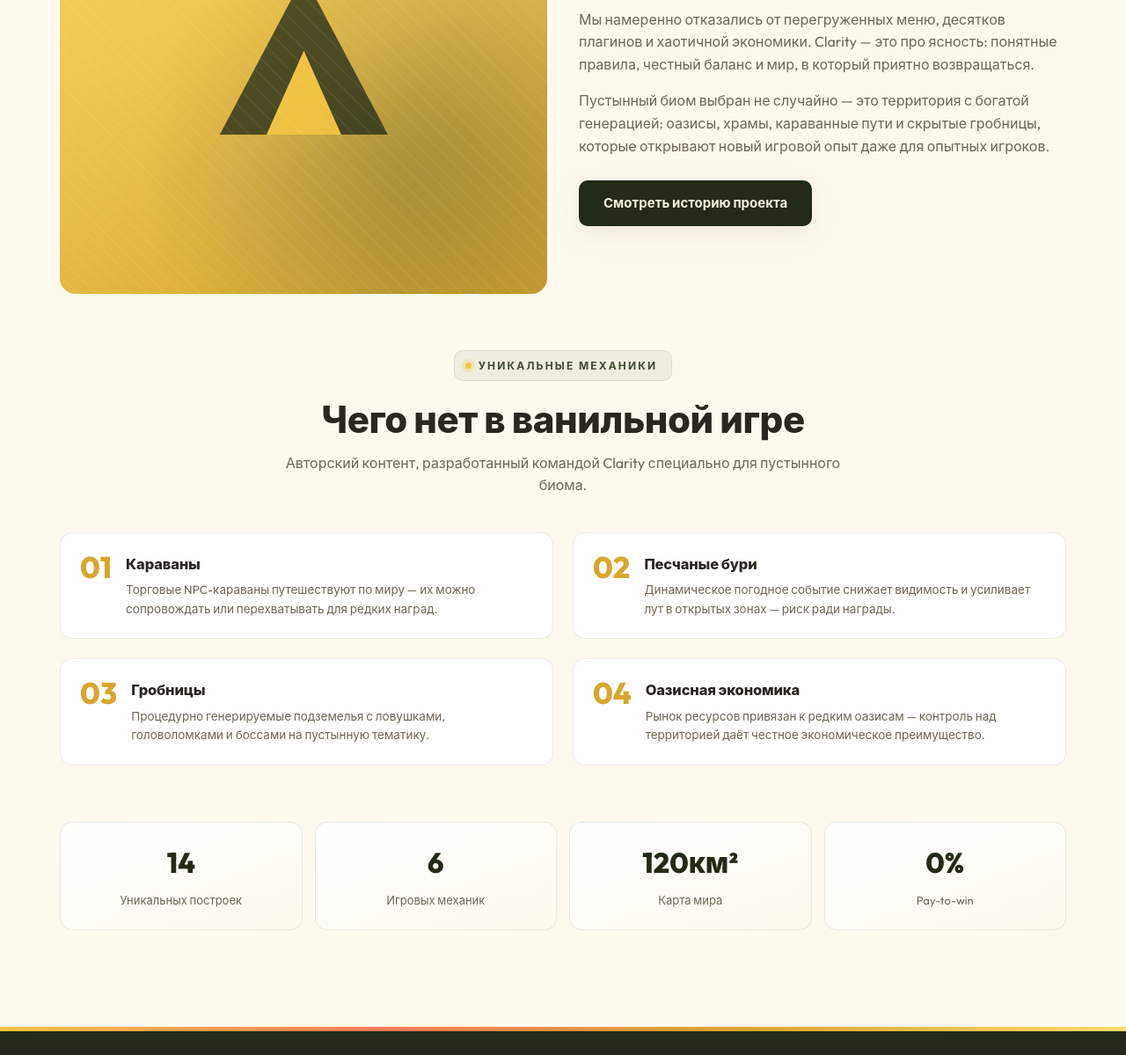
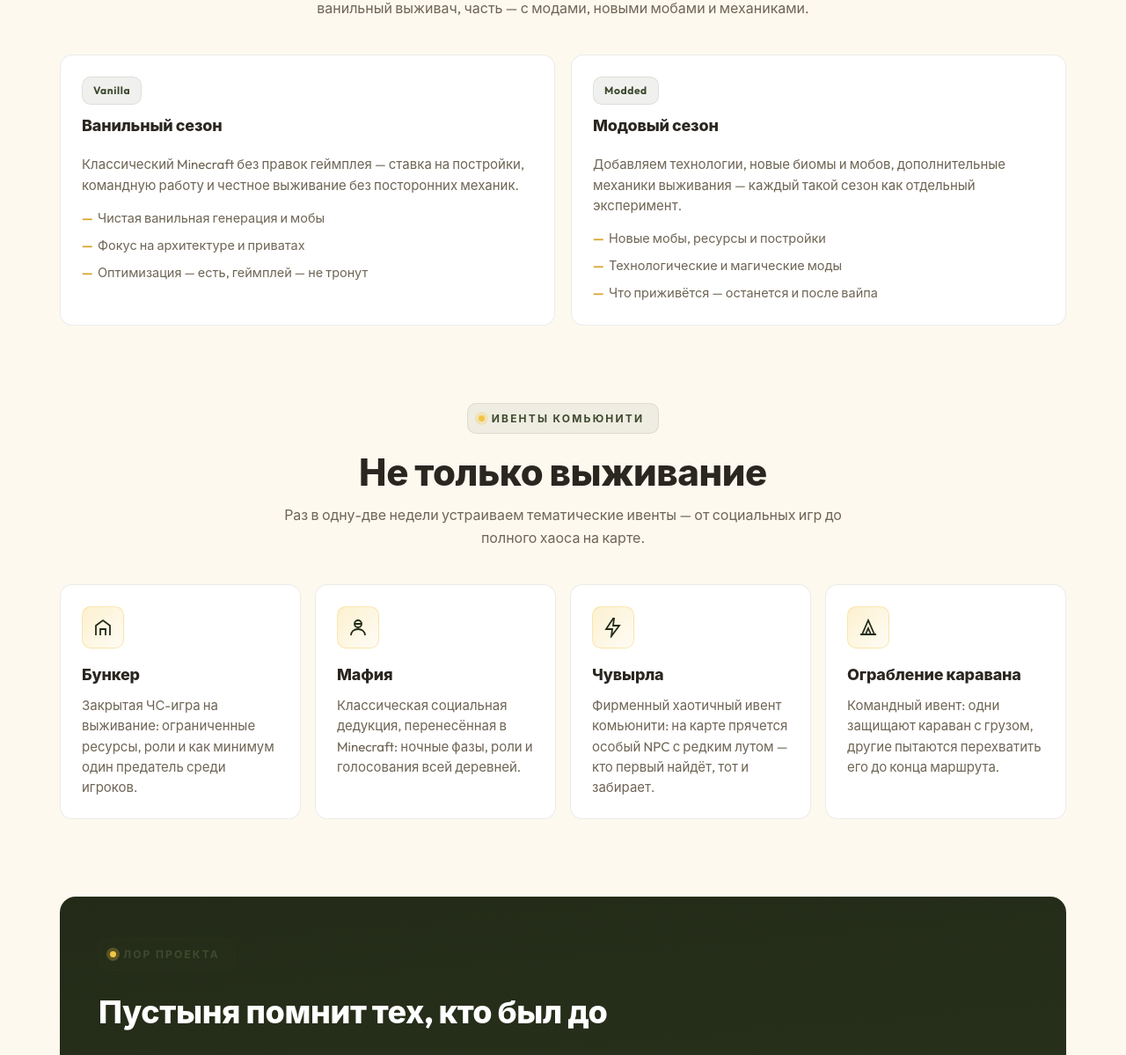
Before and after one commit to Dtermi/clarity, a website: page about.html in a window 1280 px wide. Shown: the part 616-1815 px from the top of the page at 88% size. Drawn offline with Linux system fonts and the light colour scheme.

Commit message:
Add files via upload

```diff
--- a/about.html
+++ b/about.html
@@ -4,52 +4,36 @@
 <meta charset="UTF-8"/>
 <meta name="viewport" content="width=device-width,initial-scale=1.0"/>
 <title>О сервере — Clarity</title>
-<meta name="description" content="Особенности, уникальные механики и философия Minecraft-сервера Clarity."/>
+<meta name="description" content="Ванильные и модовые сезоны, регулярные ивенты, свой лор и оптимизация — как устроен Clarity."/>
 <link rel="preconnect" href="https://fonts.googleapis.com">
 <link href="https://fonts.googleapis.com/css2?family=Outfit:wght@300;400;500;600;700;800;900&display=swap" rel="stylesheet">
 <link rel="stylesheet" href="style.css"/>
 <style>
-  .about-split{ display:grid; grid-template-columns:1fr 1fr; gap:36px; align-items:center; margin-bottom:64px; }
-  @media(max-width:900px){ .about-split{ grid-template-columns:1fr; } }
-  .about-visual{
-    aspect-ratio:1/1; border-radius:var(--r-lg);
-    background:
-      radial-gradient(circle at 30% 20%, rgba(244,197,66,.5), transparent 55%),
-      radial-gradient(circle at 75% 75%, rgba(62,74,47,.35), transparent 55%),
-      linear-gradient(155deg, var(--sand-2), var(--sand-deep));
-    position:relative; overflow:hidden;
-    display:flex; align-items:center; justify-content:center;
+  .season-card{ display:flex; flex-direction:column; gap:10px; }
+  .season-card .pill-tag{ align-self:flex-start; }
+  .season-card ul{ margin-top:4px; display:flex; flex-direction:column; gap:8px; }
+  .season-card ul li{ font-size:14.5px; color:var(--ink-soft); padding-left:18px; position:relative; }
+  .season-card ul li::before{ content:'—'; position:absolute; left:0; color:var(--sand-deep); font-weight:700; }
+
+  .events-grid{ display:grid; grid-template-columns:repeat(4,1fr); gap:16px; }
+  @media(max-width:960px){ .events-grid{ grid-template-columns:1fr 1fr; } }
+  @media(max-width:600px){ .events-grid{ grid-template-columns:1fr; } }
+
+  .lore-panel{
+    border-radius:var(--r-lg); padding:48px 44px;
+    background:linear-gradient(175deg, var(--olive-deep), #2c351f);
+    color:#F6EFDD; position:relative; overflow:hidden;
   }
-  .about-visual svg{ width:46%; opacity:.9; }
-  .about-visual::after{
-    content:''; position:absolute; inset:0;
-    background:repeating-linear-gradient(45deg, rgba(255,255,255,.05) 0 2px, transparent 2px 14px);
-  }
-  .about-copy h2{ font-size:clamp(30px,3.6vw,42px); margin-bottom:18px; }
-  .about-copy p{ color:var(--ink-soft); font-size:16px; margin-bottom:16px; }
+  .lore-panel .eyebrow{ display:inline-flex; margin-bottom:18px; }
+  .lore-panel h2{ color:#fff; font-size:clamp(26px,3.2vw,36px); margin-bottom:16px; max-width:620px; }
+  .lore-panel p{ color:rgba(246,239,221,.78); font-size:15.5px; max-width:640px; margin-bottom:14px; }
+  .lore-panel p:last-child{ margin-bottom:0; }
+  .lore-mark{ position:absolute; right:36px; bottom:-10px; font-size:160px; font-weight:800; color:rgba(255,255,255,.05); line-height:1; user-select:none; }
 
-  .mechanics-grid{ display:grid; grid-template-columns:repeat(2,1fr); gap:22px; }
-  @media(max-width:760px){ .mechanics-grid{ grid-template-columns:1fr; } }
-  .mechanic{
-    display:flex; gap:16px; padding:22px; border-radius:var(--r-md); background:#fff; border:1px solid var(--line);
-    transition:.35s var(--ease);
-  }
-  .mechanic:hover{ transform:translateY(-4px); box-shadow:var(--shadow-md); border-color:var(--sand-line); }
-  .mechanic .num{ font-size:34px; font-weight:800; color:var(--sand-deep); line-height:1; }
-  .mechanic h4{ font-size:16.5px; margin-bottom:6px; }
-  .mechanic p{ font-size:13.5px; color:var(--ink-soft); }
+  .tech-chips{ display:flex; flex-wrap:wrap; gap:10px; }
+  .tech-chips .pill-tag{ background:#fff; border:1px solid var(--line); padding:10px 16px; font-size:13.5px; }
 
-  .infographic{
-    display:grid; grid-template-columns:repeat(4,1fr); gap:14px; margin:64px 0;
-  }
-  @media(max-width:900px){ .infographic{ grid-template-columns:1fr 1fr; } }
-  .info-card{
-    padding:20px 16px; border-radius:var(--r-md); text-align:center;
-    background:linear-gradient(160deg, rgba(255,255,255,.9), rgba(253,249,239,.6));
-    border:1px solid var(--line);
-  }
-  .info-card b{ display:block; font-size:32px; font-weight:800; color:var(--olive-deep); margin-bottom:4px; }
-  .info-card span{ font-size:13px; color:var(--ink-soft); }
+  @media(max-width:640px){ .lore-panel{ padding:34px 24px; } }
 </style>
 </head>
 <body>
@@ -83,55 +67,94 @@
 <header class="page-hero">
   <div class="container">
     <div class="eyebrow reveal" style="margin:0 auto 20px;"><span class="dot"></span>О проекте</div>
-    <h1 class="reveal reveal-delay-1">Проект, построенный на песке смысла</h1>
-    <p class="reveal reveal-delay-2">Clarity — это Minecraft-сервер, где каждый элемент продуман: от генерации мира до системы приватов.</p>
+    <h1 class="reveal reveal-delay-1">Не просто ещё один сервер</h1>
+    <p class="reveal reveal-delay-2">Clarity живёт сезонами: ванильными и модовыми, с регулярными ивентами, своим лором и техническим фундаментом, который держит TPS стабильным даже при полном онлайне.</p>
   </div>
 </header>
 
 <section class="container">
-  <div class="about-split reveal">
-    <div class="about-visual">
-      <svg viewBox="0 0 24 24" fill="none"><path d="M3 21 12 4l9 17H3Z" fill="#232B18" opacity=".85"/><path d="M8 21 12 12l4 9H8Z" fill="#F4C542"/></svg>
+
+  <div class="section-head reveal">
+    <div class="eyebrow" style="margin:0 auto 20px;"><span class="dot"></span>Формат сезонов</div>
+    <h2>Ванильные и модовые сезоны</h2>
+    <p>Мы чередуем форматы, чтобы не приедалось: часть сезонов — честный ванильный выживач, часть — с модами, новыми мобами и механиками.</p>
+  </div>
+
+  <div class="grid-2">
+    <div class="card season-card reveal">
+      <div class="pill-tag">Vanilla</div>
+      <h3>Ванильный сезон</h3>
+      <p>Классический Minecraft без правок геймплея — ставка на постройки, командную работу и честное выживание без посторонних механик.</p>
+      <ul>
+        <li>Чистая ванильная генерация и мобы</li>
+        <li>Фокус на архитектуре и приватах</li>
+        <li>Оптимизация — есть, геймплей — не тронут</li>
+      </ul>
     </div>
-    <div class="about-copy">
-      <h2>Философия минимализма</h2>
-      <p>Мы намеренно отказались от перегруженных меню, десятков плагинов и хаотичной экономики. Clarity — это про ясность: понятные правила, честный баланс и мир, в который приятно возвращаться.</p>
-      <p>Пустынный биом выбран не случайно — это территория с богатой генерацией: оазисы, храмы, караванные пути и скрытые гробницы, которые открывают новый игровой опыт даже для опытных игроков.</p>
-      <a href="history.html" class="btn btn-dark" style="margin-top:10px;">Смотреть историю проекта</a>
+    <div class="card season-card reveal reveal-delay-1">
+      <div class="pill-tag">Modded</div>
+      <h3>Модовый сезон</h3>
+      <p>Добавляем технологии, новые биомы и мобов, дополнительные механики выживания — каждый такой сезон как отдельный эксперимент.</p>
+      <ul>
+        <li>Новые мобы, ресурсы и постройки</li>
+        <li>Технологические и магические моды</li>
+        <li>Что приживётся — останется и после вайпа</li>
+      </ul>
     </div>
   </div>
 
-  <div class="section-head reveal">
-    <div class="eyebrow" style="margin:0 auto 20px;"><span class="dot"></span>Уникальные механики</div>
-    <h2>Чего нет в ванильной игре</h2>
-    <p>Авторский контент, разработанный командой Clarity специально для пустынного биома.</p>
+  <div class="section-head reveal" style="margin-top:88px;">
+    <div class="eyebrow" style="margin:0 auto 20px;"><span class="dot"></span>Ивенты комьюнити</div>
+    <h2>Не только выживание</h2>
+    <p>Раз в одну-две недели устраиваем тематические ивенты — от социальных игр до полного хаоса на карте.</p>
   </div>
 
-  <div class="mechanics-grid">
-    <div class="mechanic reveal">
-      <div class="num">01</div>
-      <div><h4>Караваны</h4><p>Торговые NPC-караваны путешествуют по миру — их можно сопровождать или перехватывать для редких наград.</p></div>
+  <div class="events-grid">
+    <div class="card reveal">
+      <div class="icon-tile"><svg viewBox="0 0 24 24" fill="none" stroke="currentColor" stroke-width="1.8"><path d="M4 21V10l8-6 8 6v11"/><path d="M9 21v-7h6v7"/></svg></div>
+      <h3>Бункер</h3>
+      <p>Закрытая ЧС-игра на выживание: ограниченные ресурсы, роли и как минимум один предатель среди игроков.</p>
     </div>
-    <div class="mechanic reveal reveal-delay-1">
-      <div class="num">02</div>
-      <div><h4>Песчаные бури</h4><p>Динамическое погодное событие снижает видимость и усиливает лут в открытых зонах — риск ради награды.</p></div>
+    <div class="card reveal reveal-delay-1">
+      <div class="icon-tile"><svg viewBox="0 0 24 24" fill="none" stroke="currentColor" stroke-width="1.8"><circle cx="12" cy="8" r="4"/><path d="M4 21c0-4.4 3.6-7 8-7s8 2.6 8 7"/><path d="M9 8h6"/></svg></div>
+      <h3>Мафия</h3>
+      <p>Классическая социальная дедукция, перенесённая в Minecraft: ночные фазы, роли и голосования всей деревней.</p>
     </div>
-    <div class="mechanic reveal reveal-delay-2">
-      <div class="num">03</div>
-      <div><h4>Гробницы</h4><p>Процедурно генерируемые подземелья с ловушками, головоломками и боссами на пустынную тематику.</p></div>
+    <div class="card reveal reveal-delay-2">
+      <div class="icon-tile"><svg viewBox="0 0 24 24" fill="none" stroke="currentColor" stroke-width="1.8"><path d="M12 2 4 14h7l-1 8 9-12h-7l1-8Z"/></svg></div>
+      <h3>Чувырла</h3>
+      <p>Фирменный хаотичный ивент комьюнити: на карте прячется особый NPC с редким лутом — кто первый найдёт, тот и забирает.</p>
     </div>
-    <div class="mechanic reveal reveal-delay-3">
-      <div class="num">04</div>
-      <div><h4>Оазисная экономика</h4><p>Рынок ресурсов привязан к редким оазисам — контроль над территорией даёт честное экономическое преимущество.</p></div>
+    <div class="card reveal reveal-delay-3">
+      <div class="icon-tile"><svg viewBox="0 0 24 24" fill="none" stroke="currentColor" stroke-width="1.8"><path d="M3 20h18M5 20 12 4l7 16M9 20l3-7 3 7"/></svg></div>
+      <h3>Ограбление каравана</h3>
+      <p>Командный ивент: одни защищают караван с грузом, другие пытаются перехватить его до конца маршрута.</p>
     </div>
   </div>
 
-  <div class="infographic">
-    <div class="info-card reveal"><b data-count="14">0</b><span>Уникальных построек</span></div>
-    <div class="info-card reveal reveal-delay-1"><b data-count="6">0</b><span>Игровых механик</span></div>
-    <div class="info-card reveal reveal-delay-2"><b data-count="120" data-suffix="км²">0</b><span>Карта мира</span></div>
-    <div class="info-card reveal reveal-delay-3"><b data-count="0" data-suffix="%">0</b><span>Pay-to-win</span></div>
+  <div class="lore-panel reveal" style="margin-top:88px;">
+    <div class="eyebrow"><span class="dot"></span>Лор проекта</div>
+    <h2>Пустыня помнит тех, кто был до нас</h2>
+    <p>Мир Clarity — это остатки цивилизации, ушедшей под песок задолго до появления первых игроков. Караванные пути, оазисы и гробницы — не просто декорации, а следы тех, кто когда-то здесь жил и по какой-то причине исчез.</p>
+    <p>Каждый сезон добавляет новую главу: свежие руины, новых NPC-торговцев с собственными историями и слухи, которые постепенно складываются в общий сюжет. Часть лора игроки собирают сами — по надписям, картам и находкам в подземельях.</p>
+    <div class="lore-mark">01</div>
   </div>
+
+  <div class="section-head reveal" style="margin-top:88px;">
+    <div class="eyebrow" style="margin:0 auto 20px;"><span class="dot"></span>Под капотом</div>
+    <h2>Оптимизация — тоже часть баланса</h2>
+    <p>Красивый мир бесполезен, если сервер лагает. Поэтому техническая часть — не менее приоритетна, чем контент.</p>
+  </div>
+
+  <div class="tech-chips reveal">
+    <span class="pill-tag">Оптимизация тика мира</span>
+    <span class="pill-tag">Умная подгрузка чанков</span>
+    <span class="pill-tag">Снижение лагов от мобов</span>
+    <span class="pill-tag">Стабильный TPS при полном онлайне</span>
+    <span class="pill-tag">Быстрая генерация ландшафта</span>
+    <span class="pill-tag">Античит без потери FPS</span>
+  </div>
+
 </section>
 
 <footer style="margin-top:110px;">
```
